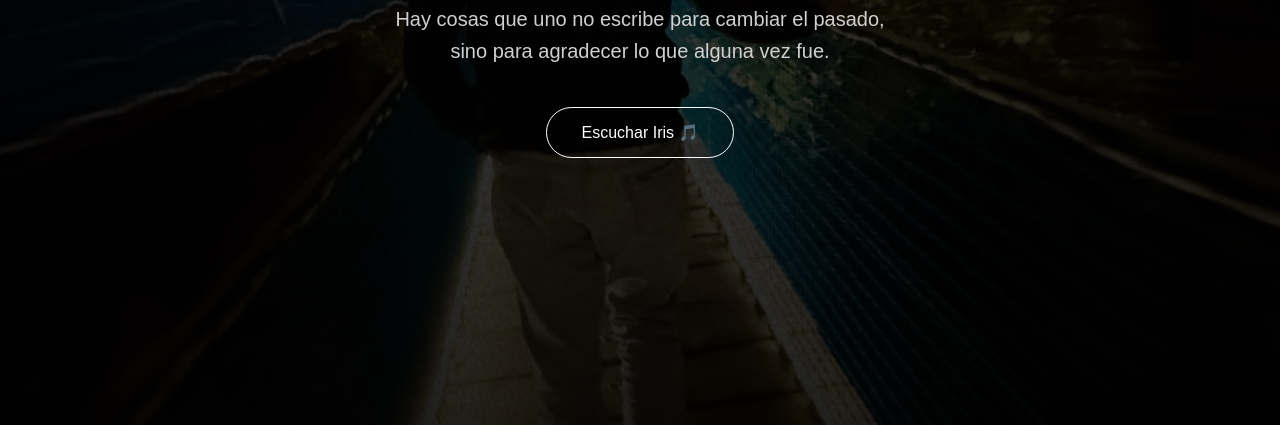
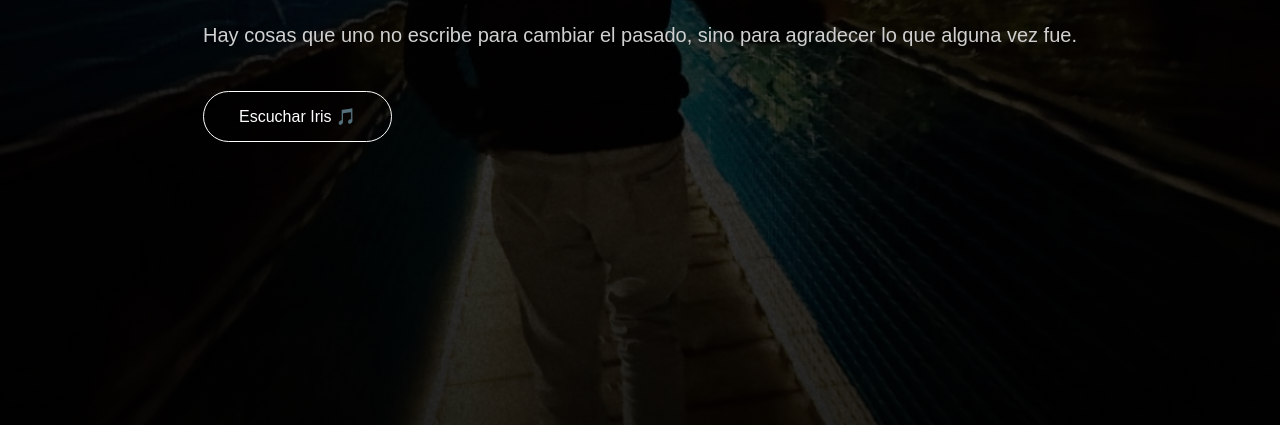
Before and after one commit to pbotellojesus-afk/Para-ti, a plain HTML site: page index.html in a window 1280 px wide. Shown: the part 375-800 px from the top of the page. Drawn offline with Linux system fonts and the light colour scheme.

Commit message:
Update index.html

```diff
--- a/index.html
+++ b/index.html
@@ -9,8 +9,9 @@
 
 <body>
 
-    <div class="container">
+    <div class="card">
         <h1>Para ti.</h1>
+
         <p>
             Hay cosas que uno no escribe para cambiar el pasado,
             sino para agradecer lo que alguna vez fue.
@@ -22,4 +23,3 @@
     </div>
 
 </body>
-</html>
```
